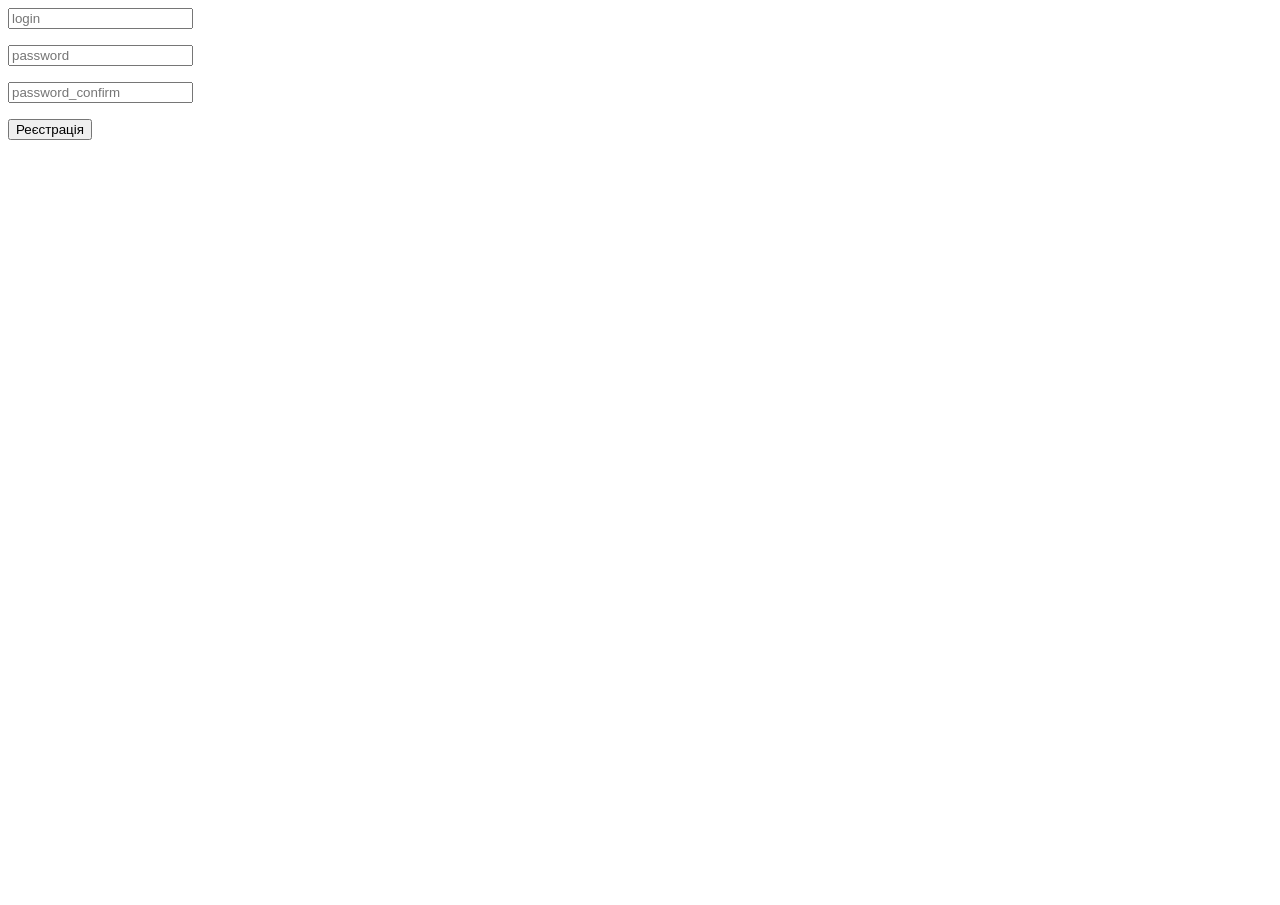
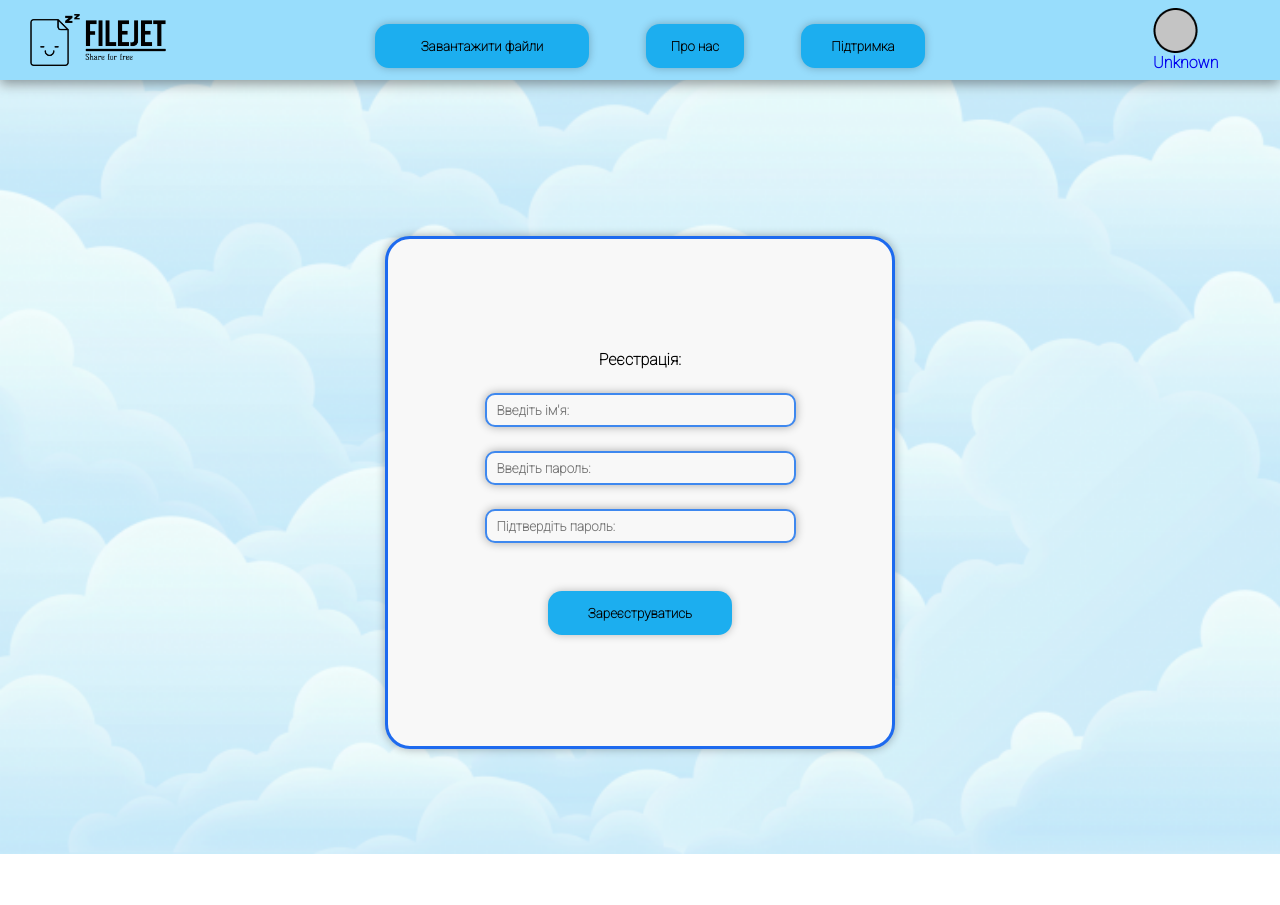
Before and after one commit to Daniloffical/Deplom-Project, a Django app: page /registration/ in a window 1280 px wide. Before the commit the page is almost empty. Before the commit the page ends 140 px from the top, so only its background shows below. Run offline with Django 4.2, Linux system fonts and the light colour scheme.

Commit message:
EnterApp changed

```diff
--- /dev/null
+++ b/FileJet/EnterApp/static/css/enter.css
@@ -0,0 +1,168 @@
+#content{
+    display: flex;
+    flex-direction: column;
+    justify-content: center;
+    align-items: center;
+    padding: 41px 17px;
+    gap: 24px;
+
+
+
+    /* Inside auto layout */
+
+    flex: none;
+    order: 1;
+    align-self: stretch;
+    flex-grow: 0;
+}
+
+
+main {
+    box-sizing: border-box;
+    display: flex;
+    flex-direction: column;
+    justify-content: center;
+    align-items: center;
+    padding: 0px;
+    gap: 17px;
+    width: 510px;
+    height: 513px;
+    background: #F8F8F8;
+    border: 3px solid #1D6AEF;
+    box-shadow: 0px 0px 10px rgba(0, 0, 0, 0.32);
+    border-radius: 25px;
+    flex: none;
+    margin: 115px;
+    order: 0;
+    flex-grow: 0;
+}
+
+.login_field{
+    box-sizing: border-box;
+    display: flex;
+    flex-direction: row;
+    align-items: center;
+    padding: 2px 0px 2px 10px;
+    gap: 24px;
+    width: 311px;
+    height: 34px;
+    background: #F8F8F8;
+    border: 2px solid #3E88EF;
+    box-shadow: 0px 0px 10px rgba(0, 0, 0, 0.32);
+    border-radius: 10px;
+    flex: none;
+    order: 0;
+    flex-grow: 0;
+}
+.password_field{
+    box-sizing: border-box;
+    display: flex;
+    flex-direction: row;
+    align-items: center;
+    padding: 2px 0px 2px 10px;
+    gap: 24px;
+    width: 311px;
+    height: 34px;
+    background: #F8F8F8;
+    border: 2px solid #3E88EF;
+    box-shadow: 0px 0px 10px rgba(0, 0, 0, 0.32);
+    border-radius: 10px;
+    flex: none;
+    order: 2;
+    flex-grow: 0;
+
+}
+.password_confirm_field{
+    box-sizing: border-box;
+    display: flex;
+    flex-direction: row;
+    align-items: center;
+    padding: 2px 0px 2px 10px;
+    gap: 24px;
+    width: 311px;
+    height: 34px;
+    background: #F8F8F8;
+    border: 2px solid #3E88EF;
+    box-shadow: 0px 0px 10px rgba(0, 0, 0, 0.32);
+    border-radius: 10px;
+    flex: none;
+    order: 2;
+    flex-grow: 0;
+}
+.button_registeration{
+    display: flex;
+    flex-direction: row;
+    justify-content: center;
+    align-items: center;
+    padding: 7px 12px;
+    gap: 10px;
+    width: 184px;
+    height: 44px;
+    background: #1CAEEF;
+    box-shadow: 0px 0px 8px rgba(0, 0, 0, 0.25);
+    border-radius: 14px;
+    flex: none;
+    order: 6;
+    border: 0px;
+    flex-grow: 0;
+}
+.button_registeration:hover{
+    display: flex;
+    flex-direction: row;
+    justify-content: center;
+    align-items: center;
+    padding: 7px 12px;
+    gap: 10px;
+    width: 184px;
+    height: 44px;
+    background: #0C68E8;
+    box-shadow: 0px 0px 8px rgba(0, 0, 0, 0.25);
+    border-radius: 14px;
+    flex: none;
+    order: 6;
+    border: 0px;
+    flex-grow: 0;
+}
+.button_login{
+    display: flex;
+    flex-direction: row;
+    justify-content: center;
+    align-items: center;
+    padding: 7px 12px;
+    gap: 10px;
+    width: 184px;
+    height: 44px;
+    background: #1CAEEF;
+    box-shadow: 0px 0px 8px rgba(0, 0, 0, 0.25);
+    border-radius: 14px;
+    flex: none;
+    order: 6;
+    border: 0px;
+    flex-grow: 0;
+}
+.registration_content{
+    display: flex;
+    flex-direction: column;
+    justify-content: center;
+    align-items: center;
+    padding: 13px 0px;
+    gap: 24px;
+    width: 349px;
+    height: 418px;
+    flex: none;
+    order: 1;
+    flex-grow: 0;
+}
+.login_content{
+    display: flex;
+    flex-direction: column;
+    justify-content: center;
+    align-items: center;
+    padding: 13px 0px;
+    gap: 24px;
+    width: 349px;
+    height: 418px;
+    flex: none;
+    order: 1;
+    flex-grow: 0;
+}
--- a/FileJet/EnterApp/templates/registration.html
+++ b/FileJet/EnterApp/templates/registration.html
@@ -1,10 +1,25 @@
+{% extends 'base.html' %}
+{% load static %}
+
+{% block style %}<link rel="stylesheet" href="{% static 'css/enter.css' %}">{% endblock %}
+{% block title %}Registration{% endblock %}
+
 {% block content %}
-<form method="post">
-    {% csrf_token %}
-    <p style="color: red;">{{error}}</p>
-    <p><input type="text" placeholder="login" name="login" value="{{login}}" required></p>
-    <p><input type="password" placeholder="password" name="password" value="{{password}}" required></p>
-    <p><input type="password" placeholder="password_confirm" name="password_confirm" value="{{password_confirm}}" required></p>
-    <button>Реєстрація</button>
-</form>
+<div id="content">
+    <main>
+
+        <form method="post">
+        {% csrf_token %}
+        <div class="registration_content">
+            <div class="registration">Реєстрація:</div>
+
+            <p><input class="login_field" type="text" placeholder="Введіть ім'я:" name="login" value="{{login}}" required></p>
+            <p><input class="password_field" type="password" placeholder="Введіть пароль:" name="password" value="{{password}}" required></p>
+            <p><input class="password_confirm_field" type="password" placeholder="Підтвердіть пароль:" name="password_confirm" value="{{password_confirm}}" required></p>
+            <button class="button_registeration">Зареєструватись</button>
+            <p style="color: red;">{{error}}</p>
+        </div>
+        </form>
+    </main>
+</div>
 {% endblock %}
--- /dev/null
+++ b/FileJet/MainApp/static/css/base.css
@@ -0,0 +1,214 @@
+@import url('https://fonts.googleapis.com/css2?family=Roboto:wght@100&display=swap');
+
+*{
+    padding: 0;
+    margin: 0;
+    font-family: 'Roboto', sans-serif;
+    font-weight: 700;
+}
+
+body{
+    width: 100vw;
+    height: 100vh;
+}
+
+header{
+
+    display: flex;
+    flex-direction: row;
+    justify-content: space-between;
+    align-items: center;
+    padding: 0px 30px;
+    /* gap: 144px; */
+
+    position: relative;
+    /* width: 100vw; */
+    height: 10vh;
+
+    /* Header */
+
+    background: #98DDFC;
+    box-shadow: 0px 4px 12px rgba(0, 0, 0, 0.4);
+}
+.logo{
+    width: 136px;
+    height: 52px;
+    flex: none;
+    order: 0;
+    flex-grow: 0;
+}
+.navigation_buttons{
+    display: flex;
+    flex-direction: row;
+    justify-content: center;
+    align-items: center;
+    padding: 0px 0px;
+    gap: 57px;
+    width: 720px;
+    height: 92px;
+    flex: none;
+    order: 1;
+    align-self: stretch;
+    flex-grow: 0;
+}
+.upload_file{
+    display: flex;
+    flex-direction: row;
+    justify-content: center;
+    align-items: center;
+    padding: 7px 12px;
+    gap: 10px;
+    width: 214px;
+    height: 44px;
+    background: #1CAEEF;
+    box-shadow: 0px 0px 8px rgba(0, 0, 0, 0.25);
+    border-radius: 14px;
+    border: 0px;
+    flex: none;
+    order: 0;
+    flex-grow: 0;
+
+}
+.upload_file:hover{
+    display: flex;
+    flex-direction: row;
+    justify-content: center;
+    align-items: center;
+    padding: 7px 12px;
+    gap: 10px;
+    width: 214px;
+    height: 44px;
+    background: #0C68E8;
+    box-shadow: 0px 0px 8px rgba(0, 0, 0, 0.25);
+    border-radius: 14px;
+    flex: none;
+    order: 0;
+    border: 0px;
+    flex-grow: 0;
+
+}
+.about_us{
+    display: flex;
+    flex-direction: row;
+    justify-content: center;
+    align-items: center;
+    padding: 7px 12px;
+    gap: 10px;
+    width: 98px;
+    height: 44px;
+    background: #1CAEEF;
+    box-shadow: 0px 0px 8px rgba(0, 0, 0, 0.25);
+    border-radius: 14px;
+    flex: none;
+    order: 1;
+    border: 0px;
+    flex-grow: 0;
+
+}
+.about_us:hover{
+    display: flex;
+    flex-direction: row;
+    justify-content: center;
+    align-items: center;
+    padding: 7px 12px;
+    gap: 10px;
+    width: 98px;
+    height: 44px;
+    background: #0C68E8;
+    box-shadow: 0px 0px 8px rgba(0, 0, 0, 0.25);
+    border-radius: 14px;
+    flex: none;
+    order: 1;
+    border: 0px;
+    flex-grow: 0;
+
+}
+.support{
+    display: flex;
+    flex-direction: row;
+    justify-content: center;
+    align-items: center;
+    padding: 7px 12px;
+    gap: 10px;
+    width: 124px;
+    height: 44px;
+    background: #1CAEEF;
+    box-shadow: 0px 0px 8px rgba(0, 0, 0, 0.25);
+    border-radius: 14px;
+    flex: none;
+    order: 2;
+    border: 0px;
+    flex-grow: 0;
+}
+.support:hover{
+    display: flex;
+    flex-direction: row;
+    justify-content: center;
+    align-items: center;
+    padding: 7px 12px;
+    gap: 10px;
+    width: 124px;
+    height: 44px;
+    background: #0C68E8;
+    box-shadow: 0px 0px 8px rgba(0, 0, 0, 0.25);
+    border-radius: 14px;
+    flex: none;
+    order: 2;
+    border: 0px;
+    flex-grow: 0;
+}
+.no_account{
+    display: flex;
+    flex-direction: column;
+    justify-content: center;
+    align-items: center;
+    padding: 5px 19px;
+
+    width: 78px;
+    height: 74px;
+
+    border-radius: 10px;
+
+    /* Inside auto layout */
+
+    flex: none;
+    order: 2;
+    flex-grow: 0;
+}
+.image_account{
+    box-sizing: border-box;
+
+    width: 45px;
+    height: 45px;
+
+
+    /* Inside auto layout */
+
+    flex: none;
+    order: 0;
+    flex-grow: 0;
+    width: 45px;
+    height: 45px;
+
+    font-size: 14px;
+    font-family: 'Roboto';
+    font-style: normal;
+    font-weight: 700;
+    font-size: 14px;
+    line-height: 150%;
+    /* identical to box height, or 21px */
+
+    letter-spacing: -0.019em;
+
+    color: #000000;
+
+
+    /* Inside auto layout */
+
+    flex: none;
+    order: 1;
+    flex-grow: 0;
+}
+a{
+    text-decoration: none;
+}
--- a/FileJet/MainApp/static/main.css
+++ b/FileJet/MainApp/static/css/main.css
@@ -10,8 +10,7 @@
     align-items: center;
     padding: 0px;
 
-    width: 100vw;
-    height: 100vh;
+    height: 90vh;
 
 
     /* Inside auto layout */
--- a/FileJet/MainApp/templates/base.html
+++ b/FileJet/MainApp/templates/base.html
@@ -4,11 +4,29 @@
     <meta charset="UTF-8">
     <meta http-equiv="X-UA-Compatible" content="IE=edge">
     <meta name="viewport" content="width=device-width, initial-scale=1.0">
-    <!-- <link rel="stylesheet" href="{% static 'base/base.css' %}"> -->
+    <link rel="stylesheet" href="{% static 'css/base.css' %}">
+    <style>
+        body{
+            background-image: url("{% static 'images/window_registration.png' %}");
+            background-repeat: no-repeat;
+            background-size: cover;
+        }
+    </style>
     {% block style %} {% endblock %}
     <title>{% block title %} {% endblock %}</title>
 </head>
 <body>
+    <header>
+        <p><a href="{% url 'main' %}"><img class="logo" src="{% static 'images/logo.png' %}" alt="Логотип компанії"></a></p>
+        <div class="navigation_buttons">
+            <a href="{% url 'upload_file' %}"><button class="upload_file">Завантажити файли</button></a>
+            <a href="{% url 'about_us' %}"><button class="about_us">Про нас</button></a>
+            <a href="{% url 'documentation' %}"><button class="support">Підтримка</button></a>
+        </div>
+        <div class="no_account">
+            <a href="{% url 'profile' %}"><img class="image_account" src="{% static 'images/elipss.png' %}" alt="Нема аккаунту">Unknown</a>
+        </div>
+    </header>
     {% block content %}{% endblock %}
 </body>
 </html>
--- a/FileJet/MainApp/templates/main.html
+++ b/FileJet/MainApp/templates/main.html
@@ -1,6 +1,6 @@
 {% extends 'base.html' %}
 {% load static %}
-{% block style %} <link rel="stylesheet" href="{% static 'main.css' %}"> {% endblock %}
+{% block style %} <link rel="stylesheet" href="{% static 'css/main.css' %}"> {% endblock %}
 {% block title %}Main{% endblock %}\
 
 
```
Also changed, not shown: FileJet/AboutUsApp/templates/about_us.html (+9 -0 lines), FileJet/DocumentationApp/templates/documentation.html (+9 -0 lines), FileJet/DocumentationApp/templates/documentation_accounts.html (+9 -0 lines), FileJet/DocumentationApp/templates/documentation_confident.html (+9 -0 lines), FileJet/DocumentationApp/templates/documentation_files.html (+9 -0 lines), FileJet/EnterApp/templates/login.html (+19 -7 lines), FileJet/FileApp/templates/file.html (+14 -0 lines), FileJet/FileApp/templates/upload_file.html (+9 -0 lines), FileJet/ProfileApp/templates/profile.html (+9 -0 lines), FileJet/SearchApp/templates/search.html (+9 -0 lines), FileJet/MainApp/static/images/elipss.png (added), FileJet/MainApp/static/images/logo.png (added), FileJet/MainApp/static/images/window_registration.png (added), FileJet/db.sqlite3.
